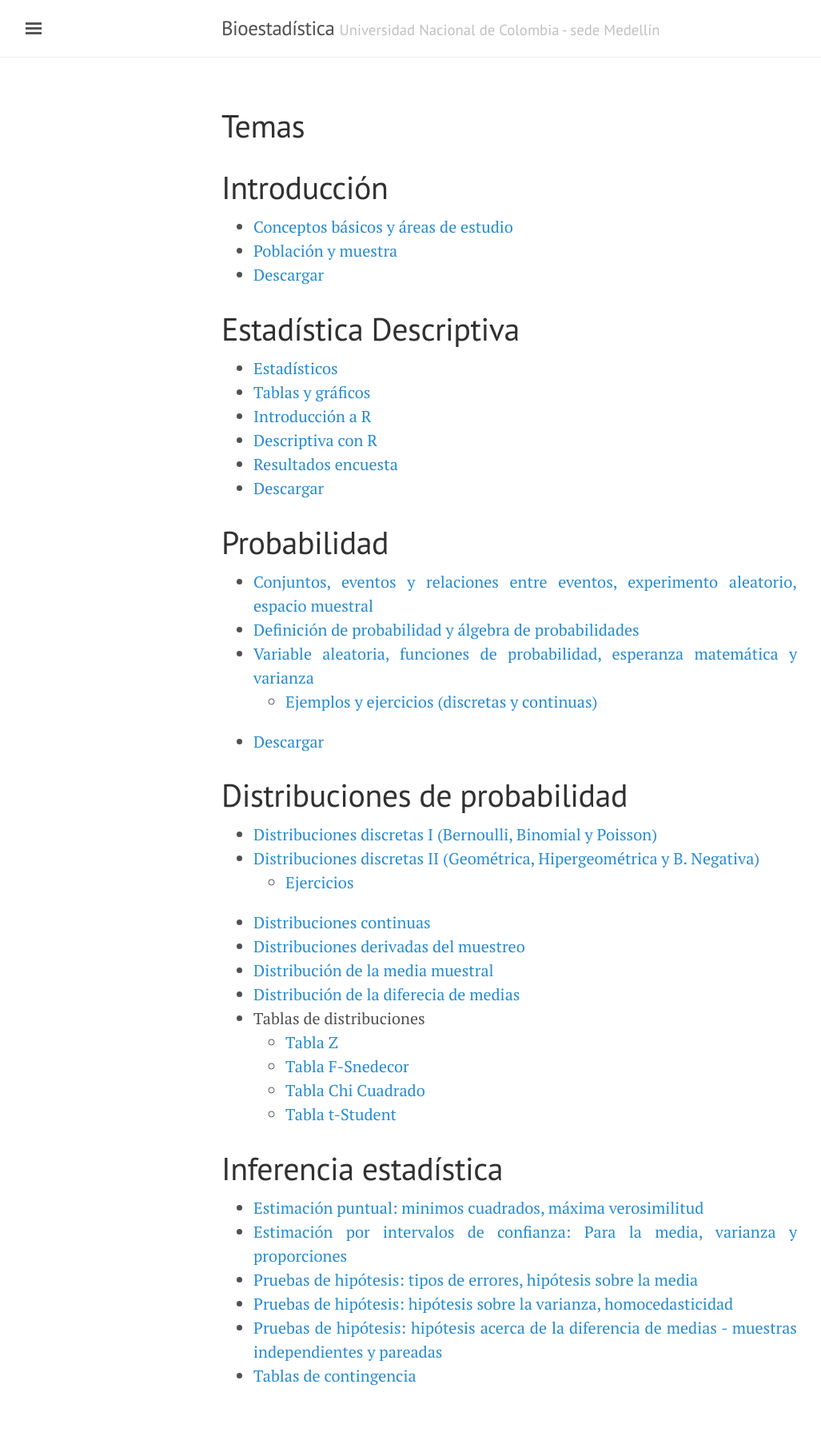
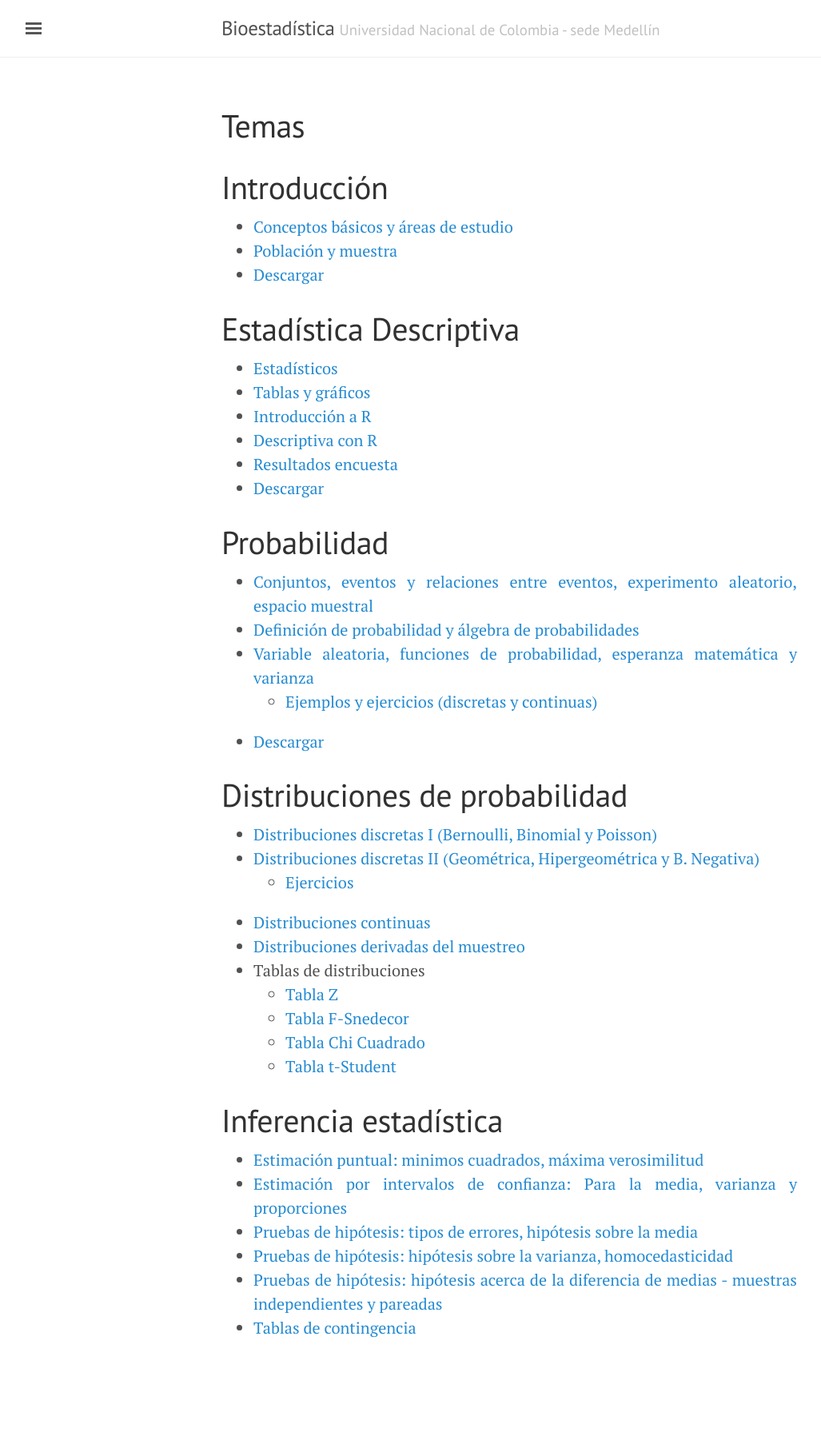
Before and after one commit to Ale-j/bioestadistica.github.io, a Jekyll site: the page built from 2Temas.md, in a window 1280 px wide. Shown: the whole page at 80% size, without its empty margins (3-1030 px from the left). Built offline with Jekyll 4.4.1, drawn with Linux system fonts in a browser that asks for light colours; after the commit the page ends 1756 px from its top, so only the background shows below that.

Commit message:
Update 2Temas.md

```diff
--- a/2Temas.md
+++ b/2Temas.md
@@ -29,9 +29,7 @@
 - [Distribuciones discretas II (Geométrica, Hipergeométrica y B. Negativa)](/Temas/9.1_Discretas.html)
     - [Ejercicios](/Temas/9.2_Ejercicios.pdf)
 - [Distribuciones continuas](/Temas/10_Continuas.html)
-- [Distribuciones derivadas del muestreo](/Temas/)
-- [Distribución de la media muestral](/Temas/)
-- [Distribución de la diferecia de medias](/Temas/)
+- [Distribuciones derivadas del muestreo](/Temas/11_Muestreo.html)
 - Tablas de distribuciones
     - [Tabla Z](/Temas/Z.pdf)
     - [Tabla F-Snedecor](/Temas/F.pdf)
```
